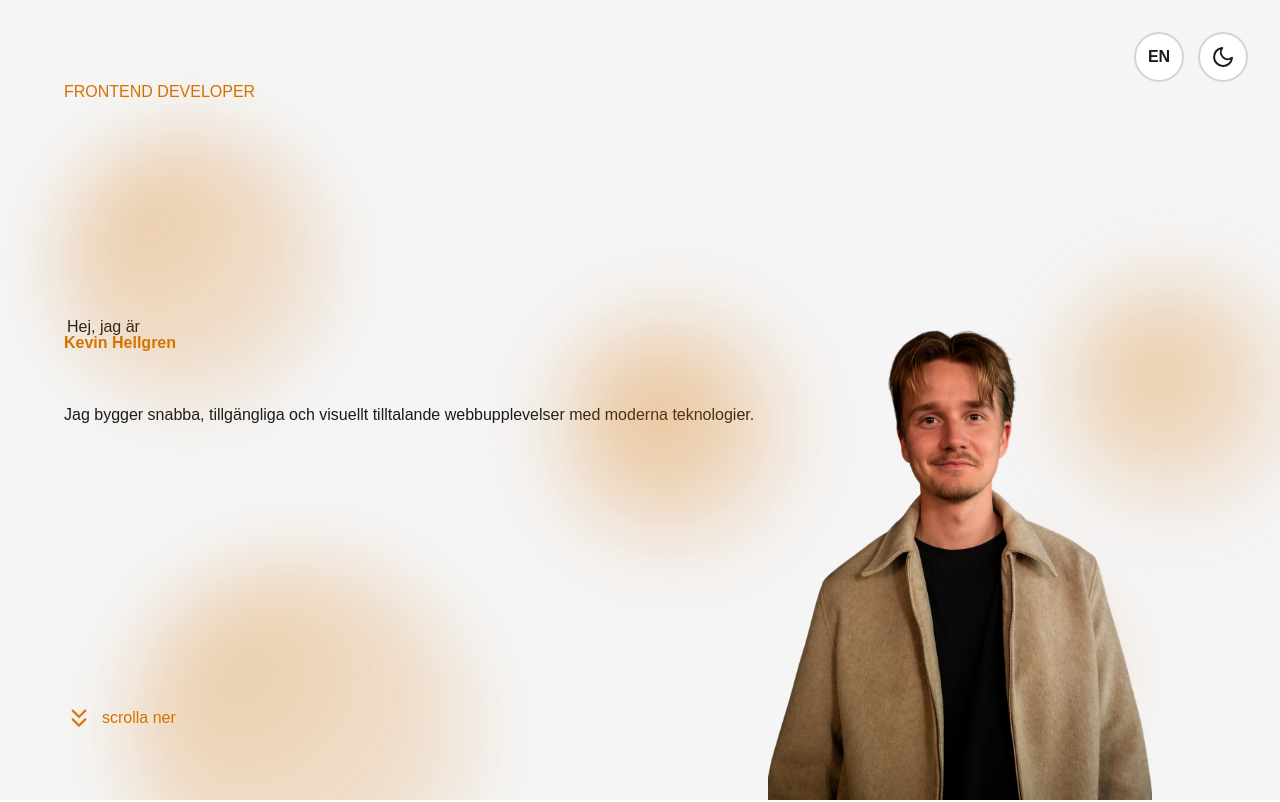
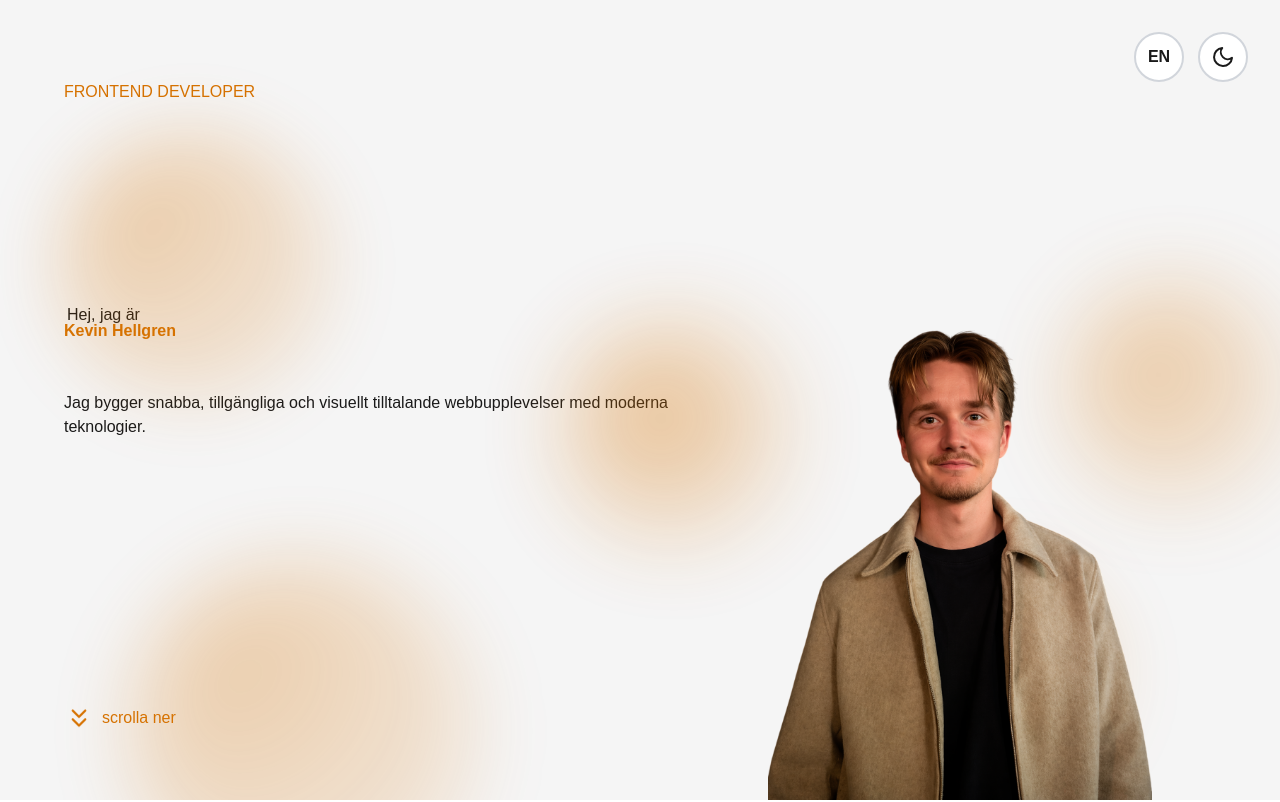
Before and after one commit to Kind606/portfolio-kevin, a Next.js app: page / in a window 1280 px wide. Shown: the top 802 px of the page. Built offline with nearby package versions, Linux system fonts and the light colour scheme.

Commit message:
Small fix for infoText

```diff
--- a/src/components/landingSection/LandingSection.module.css
+++ b/src/components/landingSection/LandingSection.module.css
@@ -65,7 +65,7 @@
 
 .infoText {
   font-size: clamp(1.2rem, 2.5vw, var(--font-m));
-  max-width: 800px;
+  max-width: clamp(500px, 50vw, 800px);
   padding-bottom: clamp(2rem, 5vw, 25rem);
 }
 
```
